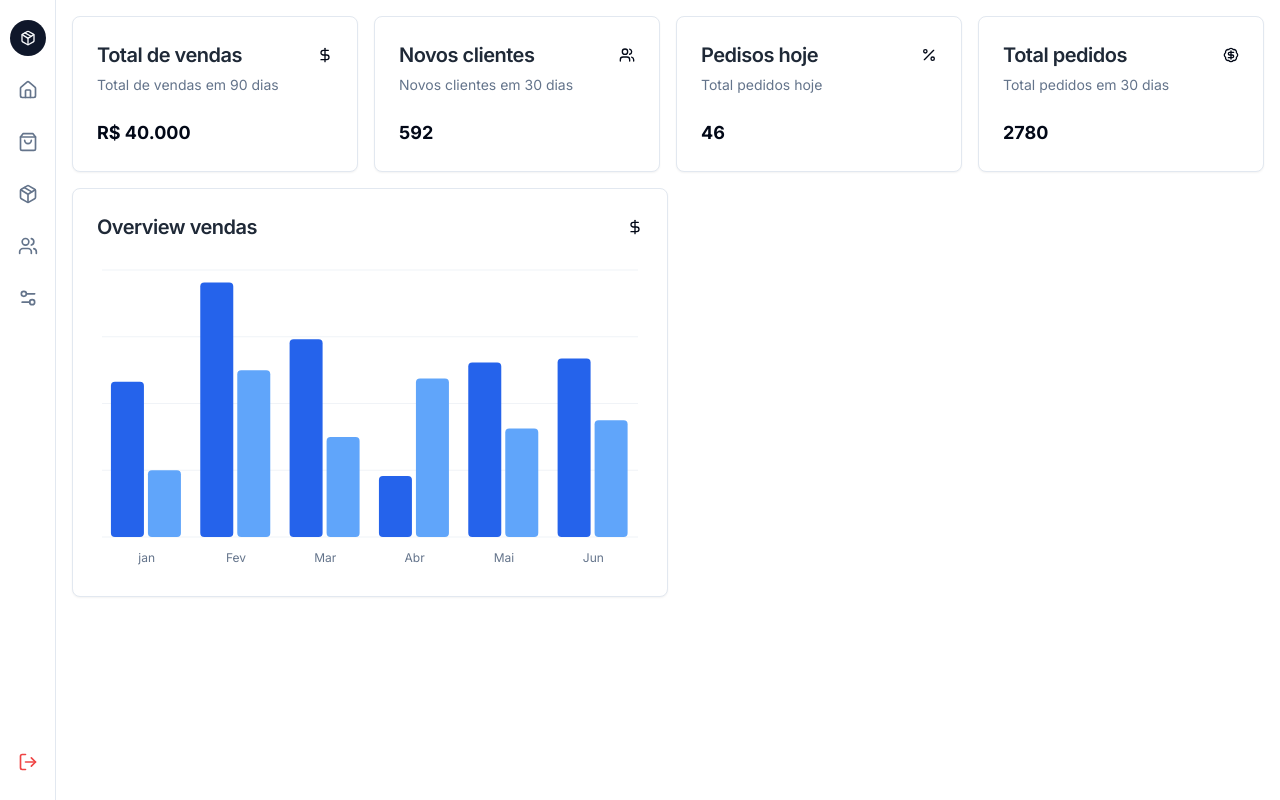
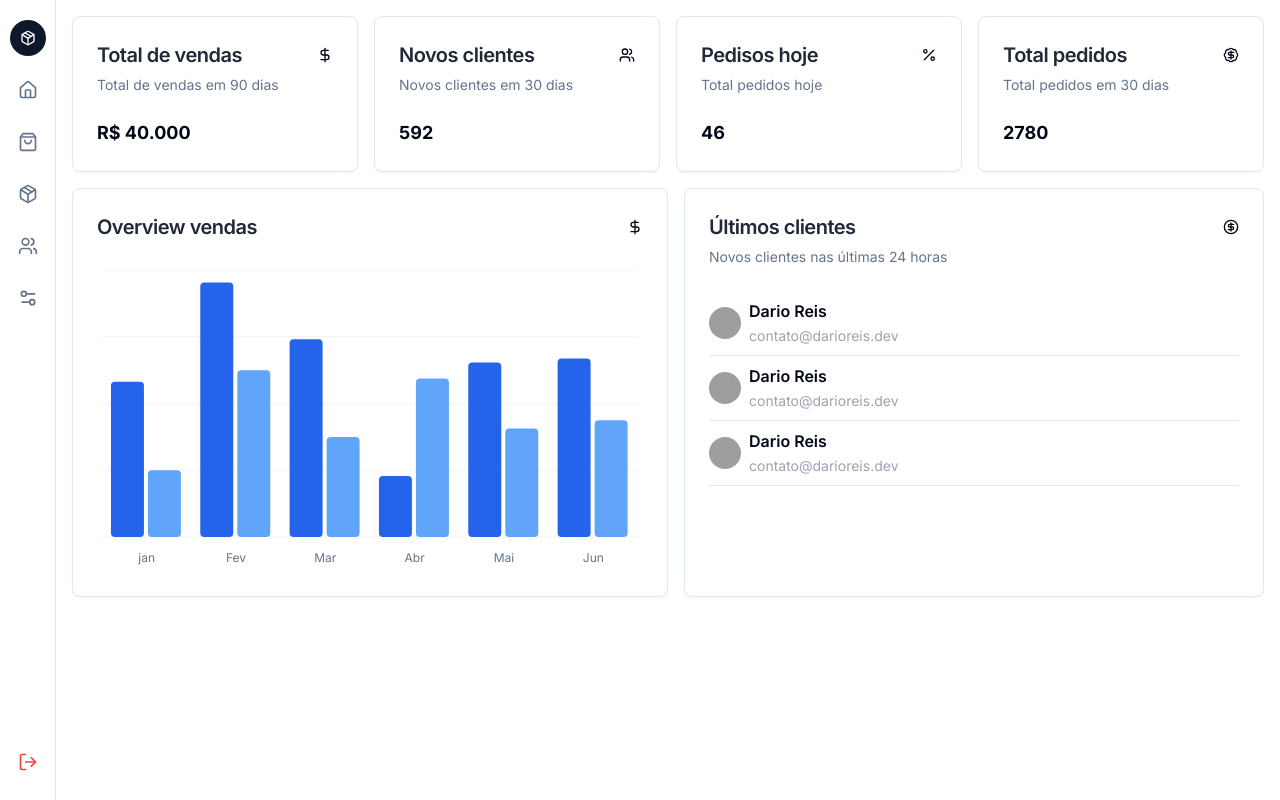
Before and after one commit to darioreisjr/nexview_nextjs, a Next.js app: page / in a window 1280 px wide. Built offline with nearby package versions, Linux system fonts and the light colour scheme; grey boxes are pictures that could not be loaded.

Commit message:
feat(client): create customer card component

```diff
--- a/src/app/page.tsx
+++ b/src/app/page.tsx
@@ -1,4 +1,5 @@
 import ChartOverview from '@/components/chart';
+import { Sales } from '@/components/sales';
 import {
   Card,
   CardContent,
@@ -83,6 +84,7 @@ export default function Home() {
 
       <section className="mt-4 flex flex-col md:flex-row gap-4">
         <ChartOverview />
+        <Sales/>
       </section>
     </main>
   );
--- /dev/null
+++ b/src/components/sales/index.tsx
@@ -0,0 +1,61 @@
+import { CircleDollarSign } from 'lucide-react';
+import {
+  Card,
+  CardContent,
+  CardDescription,
+  CardHeader,
+  CardTitle,
+} from '../ui/card';
+import { Avatar, AvatarImage } from '../ui/avatar';
+import { AvatarFallback } from '@radix-ui/react-avatar';
+
+export function Sales() {
+  return (
+    <Card className='flex-1'>
+      <CardHeader>
+        <div className="flex items-center justify-center">
+          <CardTitle className="text-lg sm:text-xl text-gray-800">
+            Últimos clientes
+          </CardTitle>
+          <CircleDollarSign className="ml-auto w-4 h-4" />
+        </div>
+        <CardDescription>Novos clientes nas últimas 24 horas</CardDescription>
+      </CardHeader>
+
+      <CardContent>
+        <article className='flex items-center gap-2 border-b py-2'>
+          <Avatar className="w-8 h-8">
+            <AvatarImage src='https://github.com/darioreisjr.png' />
+            <AvatarFallback>DR</AvatarFallback>
+          </Avatar>
+          <div >
+            <p className='text-sm sm:text-base font-semibold'>Dario Reis</p>
+            <span className='text-[12px] sm:text-sm text-gray-400'>contato@darioreis.dev</span>
+          </div>
+        </article>
+
+        <article className='flex items-center gap-2 border-b py-2'>
+          <Avatar className="w-8 h-8">
+            <AvatarImage src='https://github.com/darioreisjr.png' />
+            <AvatarFallback>DR</AvatarFallback>
+          </Avatar>
+          <div >
+            <p className='text-sm sm:text-base font-semibold'>Dario Reis</p>
+            <span className='text-[12px] sm:text-sm text-gray-400'>contato@darioreis.dev</span>
+          </div>
+        </article>
+
+        <article className='flex items-center gap-2 border-b py-2'>
+          <Avatar className="w-8 h-8">
+            <AvatarImage src='https://github.com/darioreisjr.png' />
+            <AvatarFallback>DR</AvatarFallback>
+          </Avatar>
+          <div >
+            <p className='text-sm sm:text-base font-semibold'>Dario Reis</p>
+            <span className='text-[12px] sm:text-sm text-gray-400'>contato@darioreis.dev</span>
+          </div>
+        </article>
+      </CardContent>
+    </Card>
+  );
+}
```
